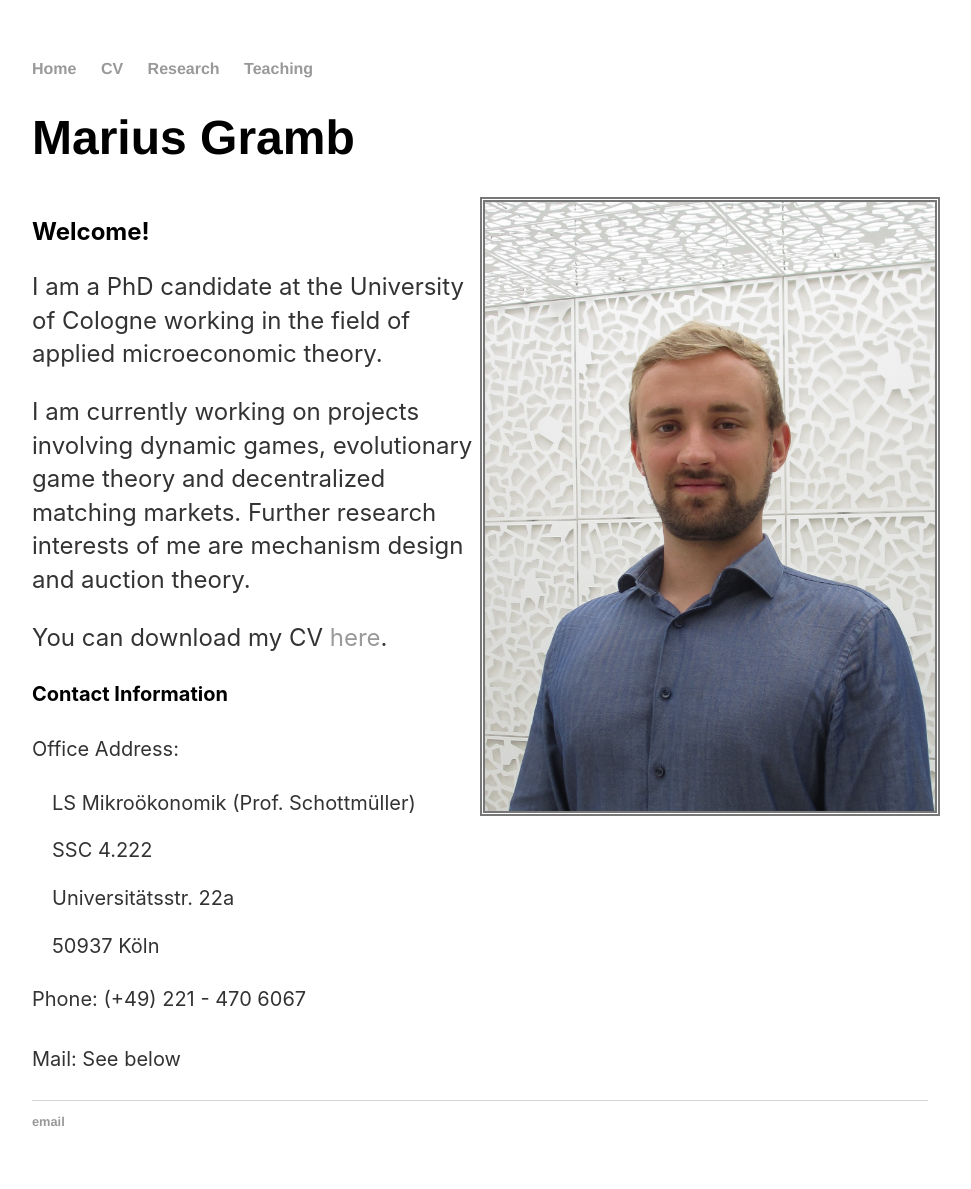
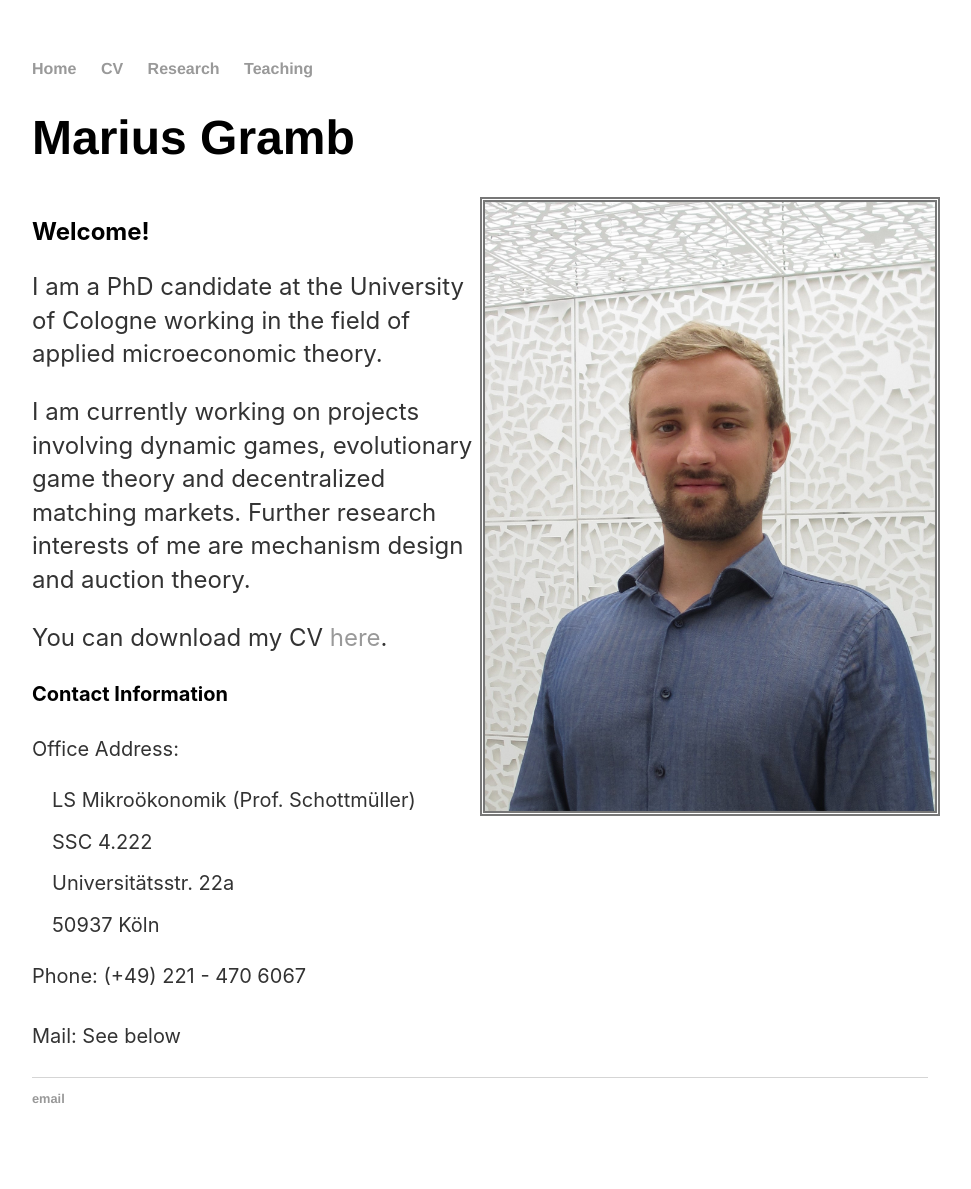
Before and after one commit to mariusgramb/mariusgramb.github.io, a Jekyll site: the page built from index.html, in a window 1280 px wide. Shown: the whole page, without its empty margins (160-1131 px from the left). Built offline with Jekyll 4.4.1, drawn with Linux system fonts in a browser that asks for light colours; after the commit the page ends 1166 px from its top, so only the background shows below that.

Commit message:
Update index.html

```diff
--- a/index.html
+++ b/index.html
@@ -23,10 +23,10 @@
 
 	  <h2> <small> Contact Information </small></h2>
 		<p><small>Office Address: </small></p>
-	  	<p style="text-indent:20px;line-height: 90%"> <small>LS Mikroökonomik (Prof. Schottmüller) </small></p>
-	  	<p style="text-indent:20px;line-height: 90%"> <small>SSC 4.222 </small></p>
-	  	<p style="text-indent:20px;line-height: 90%"> <small>Universitätsstr. 22a </small></p>
-	  	<p style="text-indent:20px;line-height: 90%"> <small>50937 Köln </small></p>
+	  	<p style="text-indent:20px;line-height: 70%"> <small>LS Mikroökonomik (Prof. Schottmüller) </small></p>
+	  	<p style="text-indent:20px;line-height: 70%"> <small>SSC 4.222 </small></p>
+	  	<p style="text-indent:20px;line-height: 70%"> <small>Universitätsstr. 22a </small></p>
+	  	<p style="text-indent:20px;line-height: 70%"> <small>50937 Köln </small></p>
 		<p><small>Phone: (+49) 221 - 470 6067 </small></p>
 	  	<p><small>Mail: See below </small></p>
 	</div>
```
